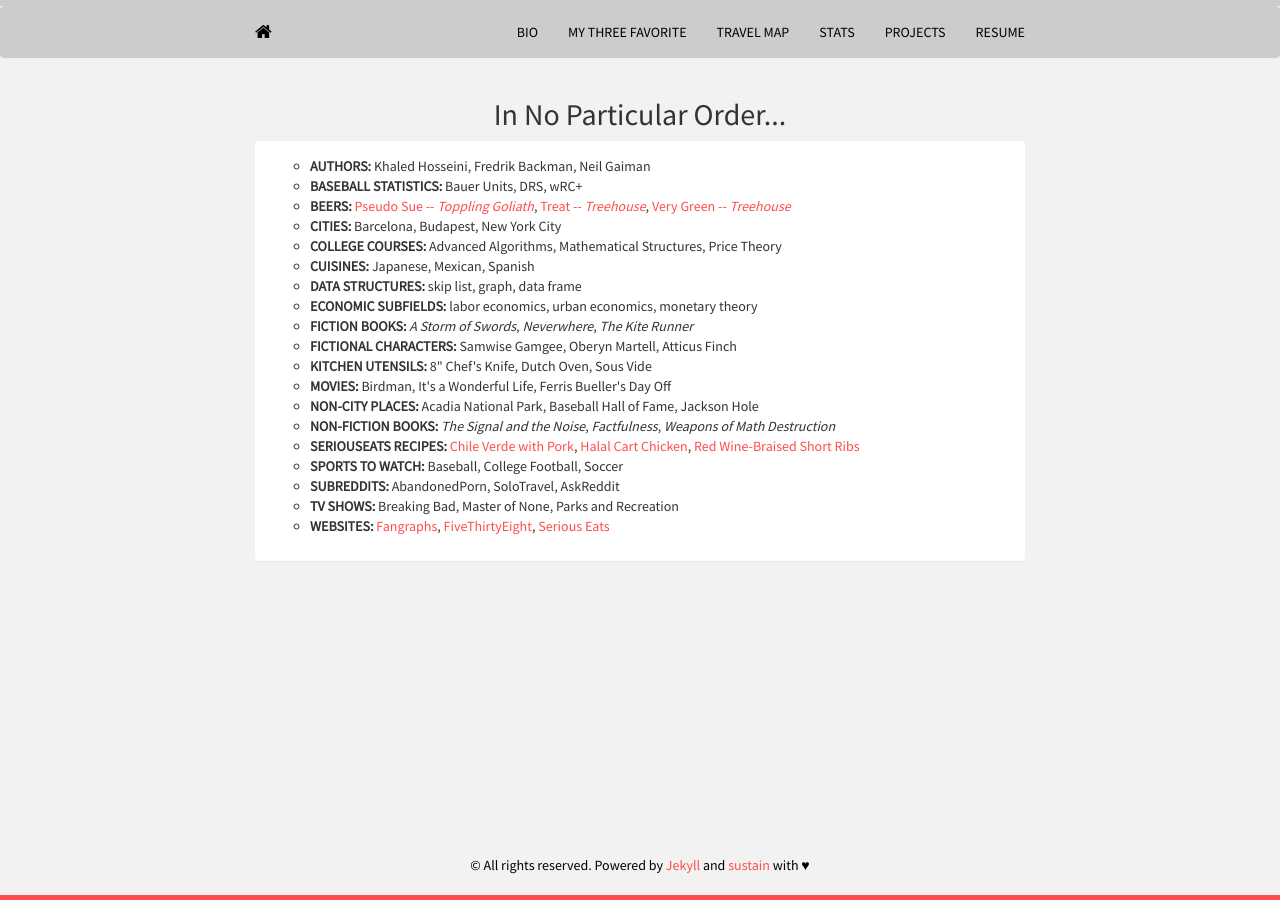
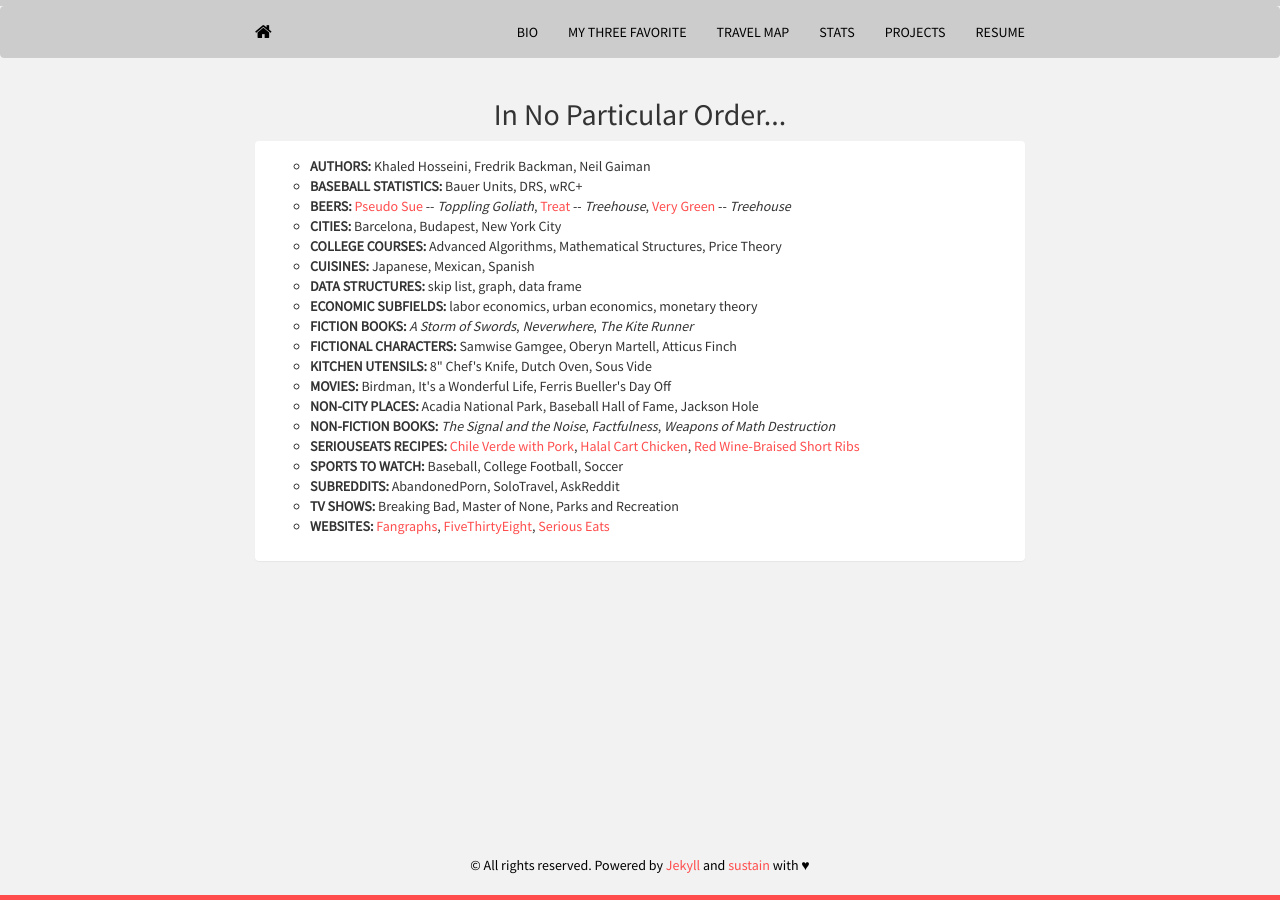
Before and after one commit to mrkaye97/mrkaye97.github.io, a Jekyll site: the page built from random.html, in a window 1280 px wide. Built offline with Jekyll 4.4.1, drawn with Linux system fonts in a browser that asks for light colours; nearby versions of some CDN libraries; part of the change alters nothing that is shown.

```diff
--- a/random.html
+++ b/random.html
@@ -22,7 +22,7 @@ Title: Random Stuff
 					<ul style="list-style-type:circle">
 					  <li><b>AUTHORS:</b> Khaled Hosseini, Fredrik Backman, Neil Gaiman</li>
 					  <li><b>BASEBALL STATISTICS:</b> Bauer Units, DRS, wRC+</li>
-					  <li><b>BEERS:</b> <a href="https://untappd.com/b/toppling-goliath-brewing-co-pseudo-sue/65644">Pseudo Sue -- <i>Toppling Goliath</i></a>,  <a href="https://untappd.com/b/tree-house-brewing-company-treat/2918806">Treat -- <i>Treehouse</i></a>,  <a href="https://untappd.com/b/tree-house-brewing-company-very-green/689944">Very Green -- <i>Treehouse</i></a></li></li>
+					  <li><b>BEERS:</b> <a href="https://untappd.com/b/toppling-goliath-brewing-co-pseudo-sue/65644">Pseudo Sue</a> -- <i>Toppling Goliath</i>,  <a href="https://untappd.com/b/tree-house-brewing-company-treat/2918806">Treat</a> -- <i>Treehouse</i>,  <a href="https://untappd.com/b/tree-house-brewing-company-very-green/689944">Very Green</a> -- <i>Treehouse</i></li></li>
 					  <li><b>CITIES:</b> Barcelona, Budapest, New York City </li>
   					  <li><b>COLLEGE COURSES:</b> Advanced Algorithms, Mathematical Structures, Price Theory</li>
   					  <li><b>CUISINES:</b> Japanese, Mexican, Spanish</li>
```
